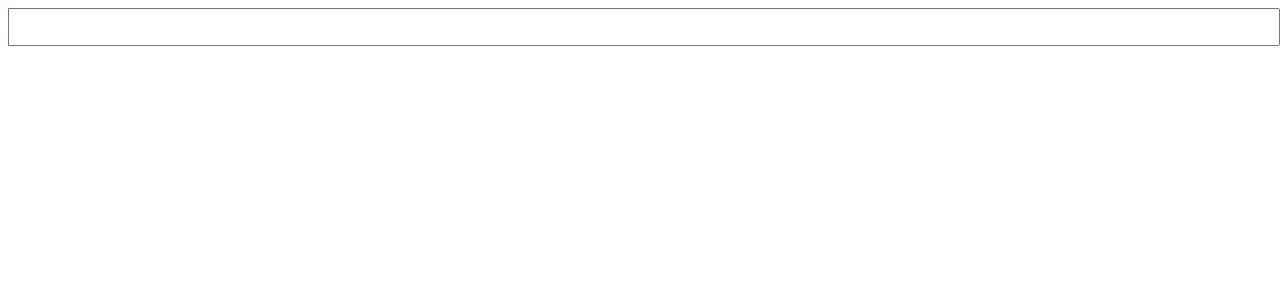
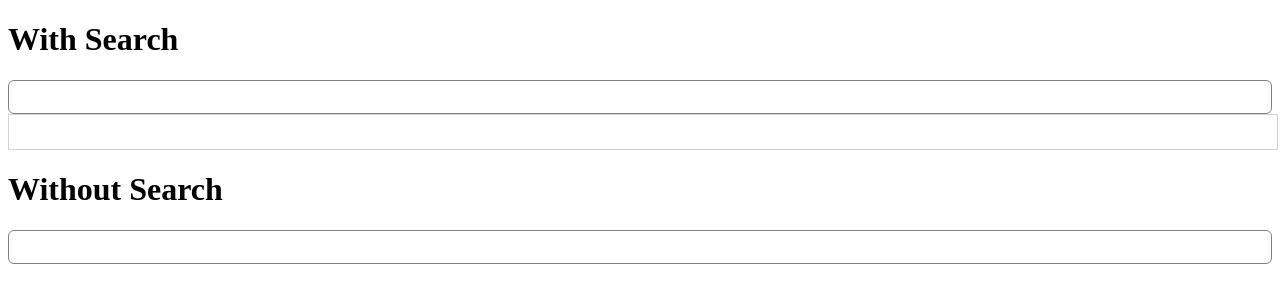
Before and after one commit to ZehaIrawan/select-dropdown, a React (Vite) app in the folder dev/: page / in a window 1280 px wide. Shown: the top 302 px of the page. Built offline with nearby package versions, Linux system fonts and the light colour scheme.

Commit message:
Basic styling on chip

```diff
--- a/dev/src/App.tsx
+++ b/dev/src/App.tsx
@@ -1,3 +1,4 @@
+import React from "react";
 import SelectDropdown from "./components/SelectDropdown";
 
 function App() {
@@ -9,7 +10,10 @@ function App() {
 
   return (
     <>
-      <SelectDropdown options={frameWorkOptions} searchable={true} />
+    <h1>With Search</h1>
+      <SelectDropdown options={frameWorkOptions} withSearch={true} />
+    <h1>Without Search</h1>
+      <SelectDropdown options={frameWorkOptions} withSearch={false} />
     </>
   );
 }
--- a/dev/src/components/SelectDropdown.tsx
+++ b/dev/src/components/SelectDropdown.tsx
@@ -1,4 +1,4 @@
-import { useState } from "react";
+import React, { useState } from "react";
 import "./selectdropdown.css";
 
 interface Option {
@@ -9,31 +9,42 @@ interface Option {
 interface Props {
   options?: Option[];
   placeholder?: string;
-  searchable?: boolean;
+  withSearch?: boolean;
+}
+
+interface Value {
+  // Define the structure of your value here, including finalValue
+  finalValue: Option[];
 }
 
 const SelectDropdown: React.FC<Props> = ({
   options = [],
   placeholder = "",
-  searchable = false,
+  withSearch = false,
 }) => {
   const [dropdownOptions, setDropdownOptions] = useState(options);
   const [searchString, setSearchString] = useState("");
   const [isFocused, setIsFocused] = useState(false);
+
+  const [_value, setValue] = useState<Value>({
+    finalValue: [],
+  });
 
   const handleFocus = () => {
     setIsFocused(true);
   };
 
   const handleBlur = () => {
+    // setTimeout(() => {
     setIsFocused(false);
+    // }, 100);
   };
 
   const handleSearchString = (event: React.ChangeEvent<HTMLInputElement>) => {
     const { value } = event.target;
     setSearchString(value);
 
-    if (searchable) {
+    if (withSearch) {
       const filteredOptions = options.filter((option) =>
         option.label.toLowerCase().includes(value.toLowerCase()),
       );
@@ -41,13 +52,49 @@ const SelectDropdown: React.FC<Props> = ({
     }
   };
 
+  console.log(isFocused, "isFocused", withSearch, "withSearch");
+
+  const handleSelect = (index: number) => {
+    console.log("clicked");
+
+    const existingValue = _value.finalValue.find(
+      (v) => v.label === options[index].label,
+    );
+
+    if (!existingValue) {
+      setValue((prev) => ({
+        ...prev,
+        finalValue: [...prev.finalValue, options[index]],
+      }));
+    }
+  };
+
+  const handleRemoveSelectedValue = (selectedLabel: string) => {
+    setValue((prev) => ({
+      ...prev,
+      finalValue: prev.finalValue.filter((v) => v.label !== selectedLabel),
+    }));
+  };
+
   return (
-    <div className="bg-tomato">
+    <div>
+      {/* Chips */}
+      <div className="select-chips" onClick={handleFocus}>
+        {_value.finalValue.map((v: Option) => (
+          <div key={v.label} className="chip">
+            <span>{v.label}</span>
+            <button onClick={() => handleRemoveSelectedValue(v.label)}>
+              X
+            </button>
+          </div>
+        ))}
+      </div>
+
+      {withSearch && (
         <input
+          className="select-input"
           type="text"
           value={searchString}
-        onFocus={handleFocus}
-        onBlur={handleBlur}
           style={{
             width: "100%",
             height: "2rem",
@@ -55,9 +102,12 @@ const SelectDropdown: React.FC<Props> = ({
           onChange={handleSearchString}
           placeholder={placeholder}
         />
-      {isFocused &&
-        dropdownOptions.map((option) => (
+      )}
+
+      {((withSearch && isFocused) || isFocused) &&
+        dropdownOptions.map((option, index) => (
           <span
+            onClick={() => handleSelect(index)}
             style={{
               display: "block",
               border: "1px solid tomato",
--- a/dev/src/components/selectdropdown.css
+++ b/dev/src/components/selectdropdown.css
@@ -1,3 +1,25 @@
-.bg-tomato{
-  background-color: tomato;
+.select-input {
+  border: 1px solid lightgray;
+  outline: none;
 }
+
+.select-chips {
+  border: 1px solid gray;
+  height: 2rem;
+  border-radius: 6px;
+  display: flex;
+}
+
+.chip {
+  padding: 2px 12px;
+  margin: 2px 2px;
+  background-color: lightgray;
+  border-radius: 10px;
+  display: flex;
+  align-items: center;
+  gap: 6px;
+
+  button {
+    border: none;
+  }
+}
```
Lines whose indentation alone changed are shown as unchanged.
